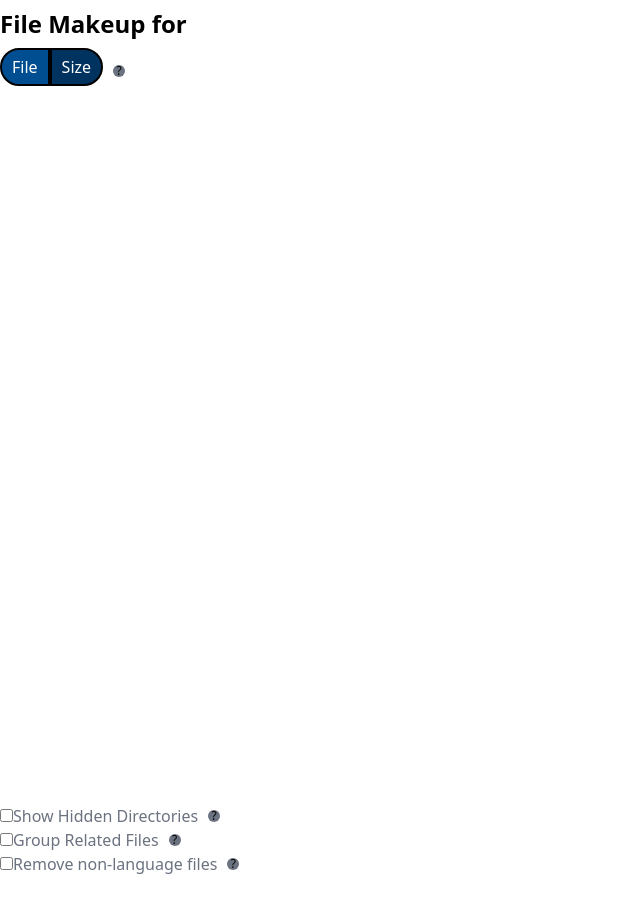
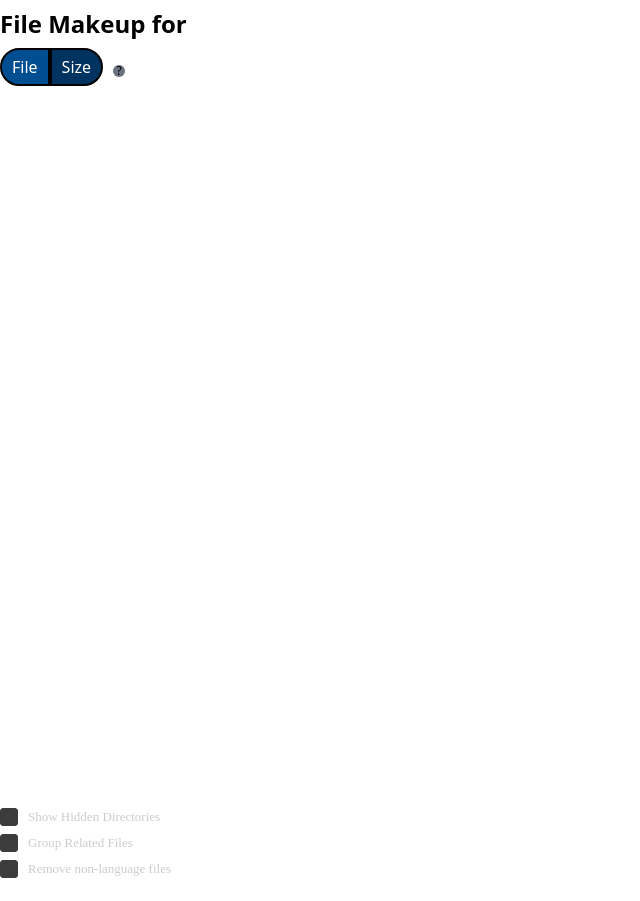
Before and after one commit to Villy-P/File-Makeup-Viewer, a Svelte app: page / in a window 1280 px wide. Shown: the top 901 px of the page, without its empty margins (0-640 px from the left). Built offline with nearby package versions, Linux system fonts and the light colour scheme; the HTML template or start-up script is replaced by a standard one.

Commit message:
refactor: Update Checkbox component and add Checkbox.svelte
- Update Checkbox component in App.svelte to include the new Checkbox.svelte component.
- Add Checkbox.svelte component to the UI folder.

```diff
--- a/src/App.svelte
+++ b/src/App.svelte
@@ -10,6 +10,7 @@
 	import "./app.css";
 	import Button from "./ui/Button.svelte";
 	import TextArea from "./ui/TextArea.svelte";
+	import Checkbox from "./ui/Checkbox.svelte";
 
 	let cwd = "";                               // The current working directory the user is in. Is set on runtime.
 	let directory: Directory;                   // Current Working Directory the user is in represented in class form
@@ -176,14 +177,15 @@
 	{/if}
 	<div class="flex justify-center text-gray-500 flex-col pt-[10px]">
 		{#each options as option}
-		<div class="flex items-center">
+			<Checkbox label={option.label} bind:checked={option.checked} onclickcheck={() => update()}/>
+		<!-- <div class="flex items-center">
 			<input type="checkbox" id="show-hidden" bind:checked={option.checked} on:change={() => update()}/>
 			<label for="show-hidden">{ option.label }</label>
 			<div class="question tooltip-container">
 				<div>?</div>
 				<div class="tooltip-text">{ option.tooltip }</div>
 			</div>
-		</div>
+		</div> -->
 		{/each}
 		<br>
 		<!-- <div class="tooltip-text">Each line will ignore a folder with that name. Do not include any slashes -- just use the name itself (like src or lib). Press Update to see changes</div> -->
--- a/src/ui/Checkbox.svelte
+++ b/src/ui/Checkbox.svelte
@@ -7,6 +7,7 @@
     export let readonly: boolean = false;
 
     export let indeterminate: boolean = false;
+    export let onclickcheck: () => void;
 </script>
 
 <!-- svelte-ignore a11y-click-events-have-key-events -->
@@ -26,6 +27,7 @@
         if (!disabled && !readonly) {
             indeterminate = false;
             checked = !checked;
+            onclickcheck();
         }
     }}
     on:keyup
@@ -37,7 +39,6 @@
     on:mouseenter
     on:mouseleave
     on:paste
-    on:change
     {...$$restProps}
 >
     <div class="check-control">
@@ -62,7 +63,7 @@
     </div>
     <!-- svelte-ignore a11y-label-has-associated-control -->
     {#if label}
-        <label class="check-label"> Label </label>
+        <label class="check-label">{label}</label>
     {/if}
 </div>
 
```
